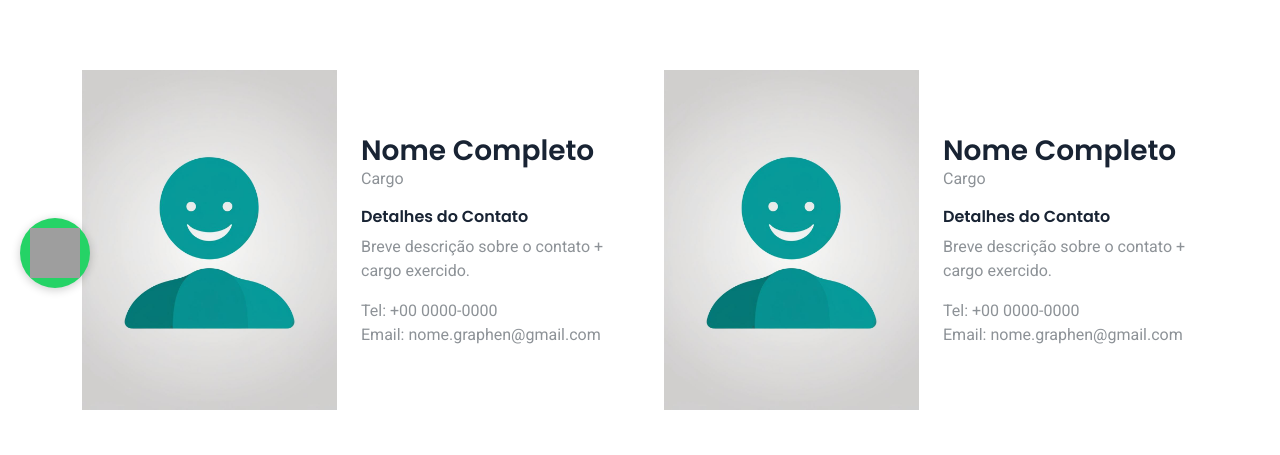
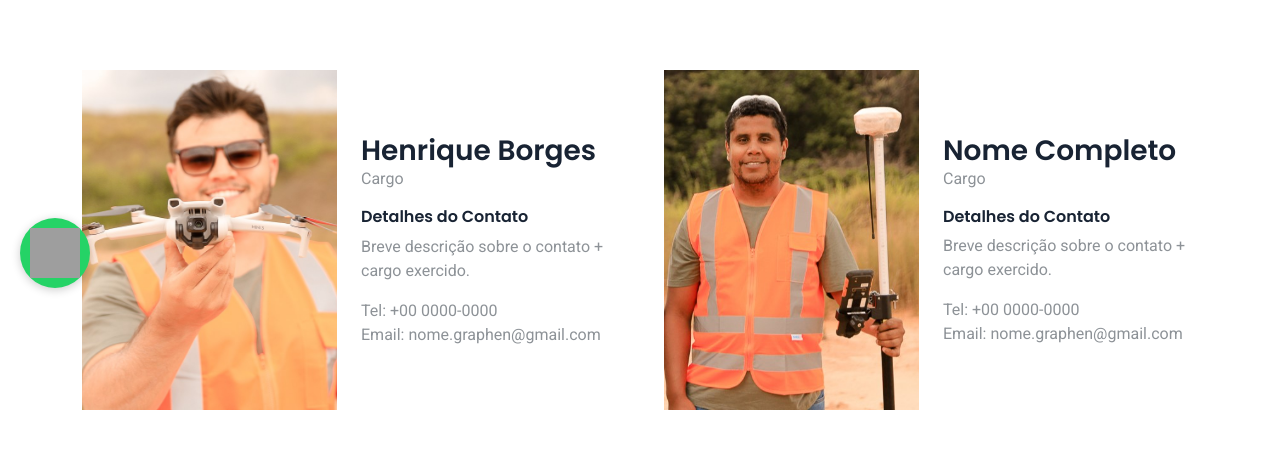
Before and after one commit to kimberlysoulef/graphen-engenharia1, a plain HTML site: page contato.html in a window 1280 px wide. Shown: the part 492-947 px from the top of the page. Drawn offline with nearby package versions, Linux system fonts and the light colour scheme; grey boxes are pictures that could not be loaded.

Commit message:
fotos atualizadas

```diff
--- a/contato.html
+++ b/contato.html
@@ -123,10 +123,10 @@
                 <div class="col-lg-6 wow fadeInUp" data-wow-delay="0.1s">
                     <div class="row g-4 align-items-center">
                         <div class="col-sm-6">
-                            <img class="img-fluid" src="img/pessoa.jpg" alt="">
+                            <img class="img-fluid" src="img/pessoa1.jpg" alt="">
                         </div>
                         <div class="col-sm-6">
-                            <h3 class="mb-0">Nome Completo</h3>
+                            <h3 class="mb-0">Henrique Borges</h3>
                             <p>Cargo</p>
                             <h6>Detalhes do Contato</h6>
                             <p>Breve descrição sobre o contato + cargo exercido.</p>
@@ -138,7 +138,7 @@
                 <div class="col-lg-6 wow fadeInUp" data-wow-delay="0.1s">
                     <div class="row g-4 align-items-center">
                         <div class="col-sm-6">
-                            <img class="img-fluid" src="img/pessoa.jpg" alt="">
+                            <img class="img-fluid" src="img/pessoa2.jpg" alt="">
                         </div>
                         <div class="col-sm-6">
                             <h3 class="mb-0">Nome Completo</h3>
```
Also changed, not shown: inspecoes-industriais-e-de-infraestrutura.html (+1 -1 lines), img/carrossel-1.jpg, img/carrossel-11.jpg (added), img/curso.jpg, img/curso1.jpg (added), img/cursodrone1.jpg, img/cursodrone12.jpg (added), img/droneinstrutor-1.jpg (added), img/droneinstrutor.jpg, img/droneinstrutor2.jpg (added), img/feature.jpg, img/feature1.jpg (added), img/pessoa1.jpg (added), img/pessoa2.jpg (added), 2 more files.
